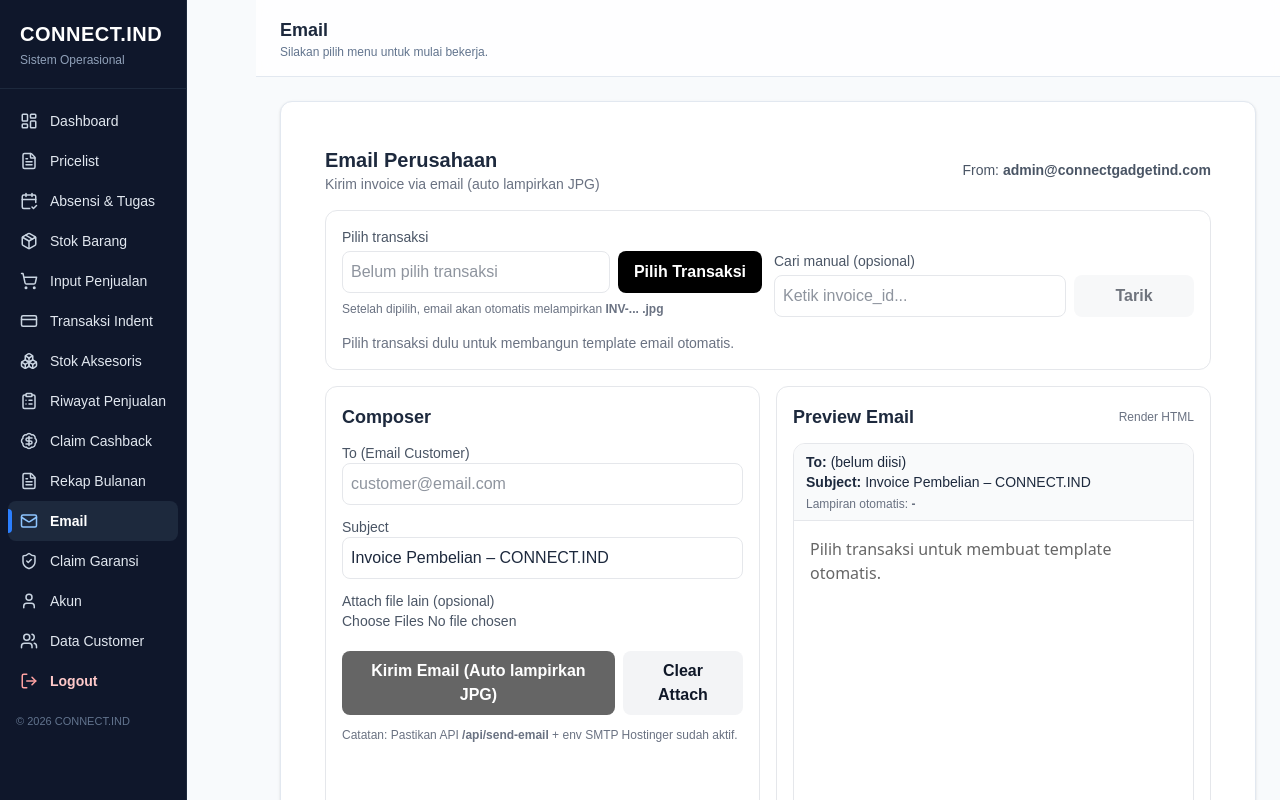
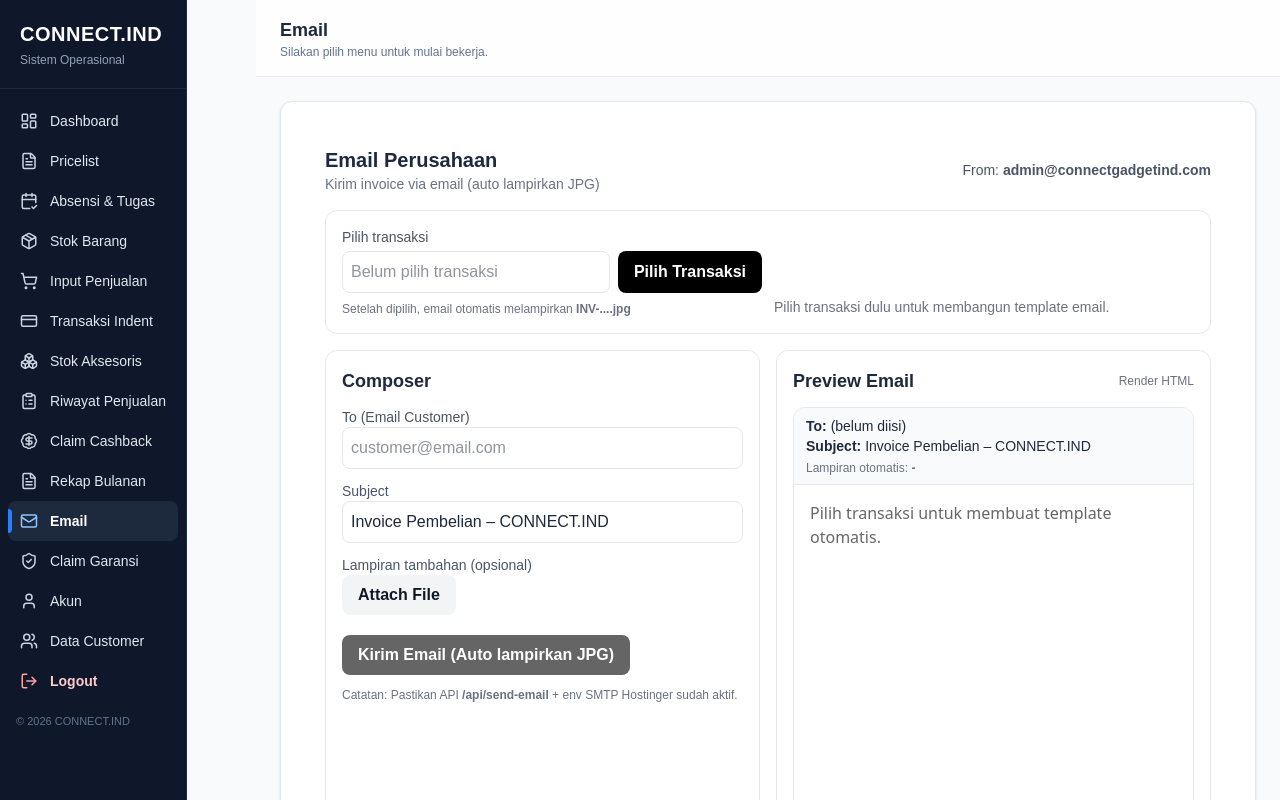
Before and after one commit to connectgadgetindonesia/sistem-connect-ind, a Next.js app: page /email in a window 1280 px wide. Shown: the top 800 px of the page. Built offline with nearby package versions, Linux system fonts and the light colour scheme.

Commit message:
feat: email invoice auto-attach jpg + fix discount total + clean UI

```diff
--- a/pages/email.js
+++ b/pages/email.js
@@ -21,9 +21,10 @@ function formatRupiah(n) {
   return 'Rp ' + x.toLocaleString('id-ID')
 }
 
-// hitung total seperti invoicepdf.jsx
+// hitung total seperti invoicepdf.jsx (kalau field diskon tidak ada -> 0)
 function computeTotals(rows = []) {
   const data = Array.isArray(rows) ? rows : []
+
   const subtotal = data.reduce((acc, r) => {
     const qty = Math.max(1, toInt(r.qty))
     const price = toInt(r.harga_jual)
@@ -176,15 +177,15 @@ function buildInvoiceEmailTemplate(payload) {
 }
 
 export default function EmailPage() {
-  const [loading, setLoading] = useState(false)
   const [sending, setSending] = useState(false)
 
-  const [qInvoice, setQInvoice] = useState('')
+  // invoice terpilih
   const [dataInvoice, setDataInvoice] = useState(null)
+  const [htmlBody, setHtmlBody] = useState('')
 
+  // composer
   const [toEmail, setToEmail] = useState('')
   const [subject, setSubject] = useState('Invoice Pembelian – CONNECT.IND')
-  const [htmlBody, setHtmlBody] = useState('')
 
   // Attach other files
   const [extraFiles, setExtraFiles] = useState([])
@@ -205,9 +206,7 @@ export default function EmailPage() {
     setHtmlBody(buildInvoiceEmailTemplate(dataInvoice))
   }, [dataInvoice])
 
-  const canGenerate = useMemo(() => qInvoice.trim().length >= 3, [qInvoice])
-
-  // Ambil per tanggal (fix timezone)
+  // ✅ ambil H-1 sampai H+1 lalu filter client by YYYY-MM-DD (fix timezone)
   const fetchInvoicesByDate = async (ymd) => {
     const start = dayjs(ymd).subtract(1, 'day').startOf('day').toISOString()
     const end = dayjs(ymd).add(1, 'day').endOf('day').toISOString()
@@ -216,19 +215,25 @@ export default function EmailPage() {
     try {
       const { data, error } = await supabase
         .from('penjualan_baru')
-        .select('invoice_id,tanggal,nama_pembeli,alamat,no_wa,harga_jual,nama_produk,warna,storage,garansi,qty,sn_sku,diskon_item,diskon_invoice,is_bonus')
+        .select('*') // ✅ biar tidak error kalau ada kolom beda
         .gte('tanggal', start)
         .lte('tanggal', end)
         .eq('is_bonus', false)
         .order('tanggal', { ascending: false })
-        .limit(800)
+        .limit(1200)
 
       if (error) throw error
 
       const raw = Array.isArray(data) ? data : []
       const list = raw.filter((r) => r?.tanggal && dayjs(r.tanggal).format('YYYY-MM-DD') === ymd)
 
+      if (list.length === 0) {
+        setPickerRows([])
+        return
+      }
+
       const map = new Map()
+
       for (const r of list) {
         const inv = (r.invoice_id || '').trim()
         if (!inv) continue
@@ -242,10 +247,10 @@ export default function EmailPage() {
             alamat: r.alamat || '',
             no_wa: r.no_wa || '',
             items: [],
+            item_count: 0,
             subtotal: 0,
             discount: 0,
             total: 0,
-            item_count: 0,
           })
         }
 
@@ -268,7 +273,6 @@ export default function EmailPage() {
         if (!it.no_wa && r.no_wa) it.no_wa = r.no_wa
       }
 
-      // hitung total tiap invoice sesuai invoicepdf.jsx
       const grouped = Array.from(map.values()).map((inv) => {
         const { subtotal, discount, total } = computeTotals(inv.items)
         return { ...inv, subtotal, discount, total }
@@ -284,7 +288,7 @@ export default function EmailPage() {
     } catch (e) {
       console.error(e)
       setPickerRows([])
-      alert('Gagal ambil transaksi di tanggal tersebut.')
+      alert('Gagal ambil transaksi: ' + (e?.message || String(e)))
     } finally {
       setPickerLoading(false)
     }
@@ -297,7 +301,7 @@ export default function EmailPage() {
   }
 
   const pickInvoice = (inv) => {
-    setDataInvoice({
+    const payload = {
       invoice_id: inv.invoice_id,
       tanggal: inv.tanggal,
       nama_pembeli: inv.nama_pembeli || '',
@@ -307,66 +311,10 @@ export default function EmailPage() {
       subtotal: inv.subtotal || 0,
       discount: inv.discount || 0,
       total: inv.total || 0,
-    })
-    setQInvoice(inv.invoice_id)
+    }
+
+    setDataInvoice(payload)
     setPickerOpen(false)
-  }
-
-  // Cari manual (fallback)
-  const cariInvoiceManual = async () => {
-    const key = qInvoice.trim()
-    if (!key) return
-
-    setLoading(true)
-    try {
-      const { data, error } = await supabase
-        .from('penjualan_baru')
-        .select('invoice_id,tanggal,nama_pembeli,alamat,no_wa,harga_jual,nama_produk,warna,storage,garansi,qty,sn_sku,diskon_item,diskon_invoice,is_bonus')
-        .eq('invoice_id', key)
-        .eq('is_bonus', false)
-        .order('id', { ascending: true })
-        .limit(300)
-
-      if (error) throw error
-      if (!data || data.length === 0) {
-        setDataInvoice(null)
-        alert('Invoice tidak ditemukan.')
-        return
-      }
-
-      const head = data[0]
-      const items = data.map((r) => ({
-        nama_produk: r.nama_produk,
-        warna: r.warna,
-        storage: r.storage,
-        garansi: r.garansi,
-        harga_jual: r.harga_jual,
-        qty: r.qty,
-        sn_sku: r.sn_sku,
-        diskon_item: r.diskon_item,
-        diskon_invoice: r.diskon_invoice,
-      }))
-
-      const { subtotal, discount, total } = computeTotals(items)
-
-      setDataInvoice({
-        invoice_id: head.invoice_id || key,
-        tanggal: head.tanggal ? dayjs(head.tanggal).format('DD/MM/YYYY') : dayjs().format('DD/MM/YYYY'),
-        nama_pembeli: head.nama_pembeli || '',
-        alamat: head.alamat || '',
-        no_wa: head.no_wa || '',
-        items,
-        subtotal,
-        discount,
-        total,
-      })
-    } catch (e) {
-      console.error(e)
-      alert('Gagal ambil data invoice.')
-      setDataInvoice(null)
-    } finally {
-      setLoading(false)
-    }
   }
 
   // convert file -> base64
@@ -390,7 +338,6 @@ export default function EmailPage() {
 
     setSending(true)
     try {
-      // extra attachments (optional)
       const attachments = []
       for (const f of extraFiles) {
         const contentBase64 = await fileToBase64(f)
@@ -411,7 +358,7 @@ export default function EmailPage() {
           html: htmlBody,
           fromEmail: FROM_EMAIL,
 
-          // auto attach invoice jpg (SERVER)
+          // auto attach invoice jpg (server)
           invoice_id: dataInvoice.invoice_id,
           attach_invoice_jpg: true,
 
@@ -430,7 +377,7 @@ export default function EmailPage() {
       alert(`✅ Email berhasil dikirim ke ${toEmail}\nLampiran: ${dataInvoice.invoice_id}.jpg`)
     } catch (e) {
       console.error(e)
-      alert('Gagal mengirim email.')
+      alert('Gagal mengirim email: ' + (e?.message || String(e)))
     } finally {
       setSending(false)
     }
@@ -460,7 +407,7 @@ export default function EmailPage() {
           </div>
         </div>
 
-        {/* PILIH TRANSAKSI + CARI MANUAL (RAPI) */}
+        {/* PILIH TRANSAKSI (RAPI) */}
         <div className={`${card} p-4`}>
           <div className="grid lg:grid-cols-2 gap-3 items-end">
             <div>
@@ -477,47 +424,27 @@ export default function EmailPage() {
                 </button>
               </div>
               <div className="text-xs text-gray-500 mt-2">
-                Setelah dipilih, email akan otomatis melampirkan <b>{dataInvoice?.invoice_id || 'INV-...'} .jpg</b>
+                Setelah dipilih, email otomatis melampirkan <b>{dataInvoice?.invoice_id || 'INV-...'}.jpg</b>
               </div>
             </div>
 
-            <div>
-              <div className={label}>Cari manual (opsional)</div>
-              <div className="mt-1 flex gap-2">
-                <input className={input} placeholder="Ketik invoice_id..." value={qInvoice} onChange={(e) => setQInvoice(e.target.value)} />
-                <button
-                  className={btnSoft + ' w-[120px] shrink-0'}
-                  onClick={cariInvoiceManual}
-                  disabled={!canGenerate || loading}
-                  style={{ opacity: !canGenerate || loading ? 0.6 : 1 }}
-                >
-                  {loading ? 'Memuat...' : 'Tarik'}
-                </button>
-              </div>
-            </div>
-          </div>
-
-          {dataInvoice ? (
-            <div className="mt-4 text-sm text-gray-700">
-              <div className="font-semibold">Ringkasan transaksi:</div>
-              <div className="mt-1 flex flex-wrap gap-x-4 gap-y-1">
-                <div>Invoice: <b>{dataInvoice.invoice_id}</b></div>
-                <div>Tanggal: <b>{dataInvoice.tanggal}</b></div>
-                <div>Nama: <b>{dataInvoice.nama_pembeli}</b></div>
-                <div>WA: <b>{dataInvoice.no_wa}</b></div>
-                <div>
-                  Subtotal: <b>{formatRupiah(dataInvoice.subtotal)}</b> • Discount: <b>{dataInvoice.discount ? '-' + formatRupiah(dataInvoice.discount) : '-'}</b> •
-                  Total: <b>{formatRupiah(dataInvoice.total)}</b>
+            {dataInvoice ? (
+              <div className="text-sm text-gray-700">
+                <div className="font-semibold">Ringkasan:</div>
+                <div className="mt-1 flex flex-wrap gap-x-4 gap-y-1">
+                  <div>Subtotal: <b>{formatRupiah(dataInvoice.subtotal)}</b></div>
+                  <div>Discount: <b>{dataInvoice.discount ? '-' + formatRupiah(dataInvoice.discount) : '-'}</b></div>
+                  <div>Total: <b>{formatRupiah(dataInvoice.total)}</b></div>
                 </div>
               </div>
-            </div>
-          ) : (
-            <div className="mt-4 text-sm text-gray-500">Pilih transaksi dulu untuk membangun template email otomatis.</div>
-          )}
+            ) : (
+              <div className="text-sm text-gray-500">Pilih transaksi dulu untuk membangun template email.</div>
+            )}
+          </div>
         </div>
 
         <div className="grid lg:grid-cols-2 gap-4">
-          {/* Composer (simple) */}
+          {/* Composer */}
           <div className={`${card} p-4 space-y-3`}>
             <div className="text-lg font-semibold">Composer</div>
 
@@ -531,18 +458,46 @@ export default function EmailPage() {
               <input className={input} value={subject} onChange={(e) => setSubject(e.target.value)} />
             </div>
 
+            {/* Attach file */}
             <div>
-              <div className={label}>Attach file lain (opsional)</div>
+              <div className={label}>Lampiran tambahan (opsional)</div>
+
               <input
                 ref={fileRef}
                 type="file"
                 multiple
-                className="block w-full text-sm text-gray-600"
+                className="hidden"
                 onChange={(e) => setExtraFiles(Array.from(e.target.files || []))}
               />
+
+              <div className="flex items-center gap-2">
+                <button
+                  className={btnSoft}
+                  onClick={() => fileRef.current?.click()}
+                  type="button"
+                >
+                  Attach File
+                </button>
+
+                {extraFiles.length > 0 && (
+                  <button
+                    className={btnSoft}
+                    onClick={() => {
+                      setExtraFiles([])
+                      if (fileRef.current) fileRef.current.value = ''
+                    }}
+                    type="button"
+                  >
+                    Hapus Lampiran
+                  </button>
+                )}
+              </div>
+
               {extraFiles.length > 0 && (
-                <div className="text-xs text-gray-500 mt-1">
-                  {extraFiles.length} file dipilih.
+                <div className="mt-2 text-xs text-gray-600">
+                  {extraFiles.map((f, i) => (
+                    <div key={i}>• {f.name}</div>
+                  ))}
                 </div>
               )}
             </div>
@@ -556,17 +511,6 @@ export default function EmailPage() {
               >
                 {sending ? 'Mengirim...' : 'Kirim Email (Auto lampirkan JPG)'}
               </button>
-
-              <button
-                className={btnSoft}
-                onClick={() => {
-                  setExtraFiles([])
-                  if (fileRef.current) fileRef.current.value = ''
-                }}
-                title="Hapus file tambahan"
-              >
-                Clear Attach
-              </button>
             </div>
 
             <div className="text-xs text-gray-500">
@@ -574,7 +518,7 @@ export default function EmailPage() {
             </div>
           </div>
 
-          {/* Preview (tetap tampil, tapi tanpa tombol mode) */}
+          {/* Preview */}
           <div className={`${card} p-4`}>
             <div className="flex items-center justify-between">
               <div className="text-lg font-semibold">Preview Email</div>
```
